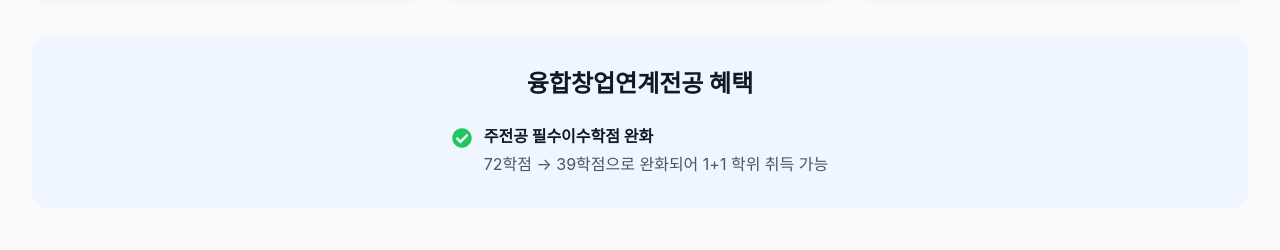
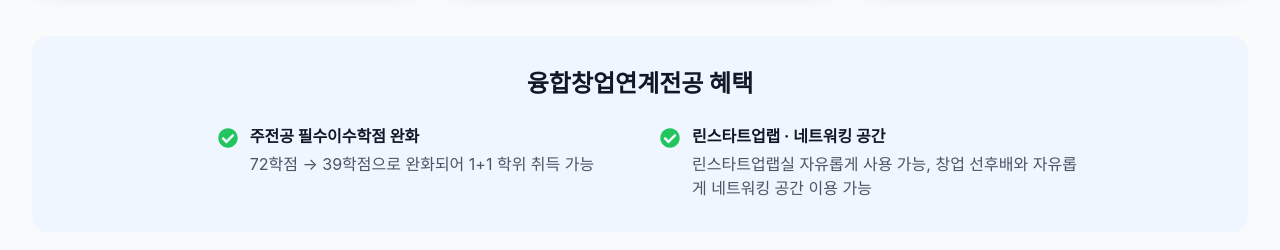
Before and after one commit to unvisr-code/startup-sejong, a Next.js app: page / in a window 1280 px wide. Shown: the part 1640-1890 px from the top of the page. Built offline with nearby package versions, Linux system fonts and the light colour scheme; no server answers; a web font is replaced by a local one.

Commit message:
혜택 부분 수정

```diff
--- a/components/About/AboutSection.tsx
+++ b/components/About/AboutSection.tsx
@@ -99,12 +99,19 @@ const AboutSection = () => {
           className="mt-8 sm:mt-10 md:mt-12 bg-blue-50 rounded-2xl p-6 sm:p-8"
         >
           <h3 className="text-xl sm:text-2xl font-bold mb-4 sm:mb-6 text-center">융합창업연계전공 혜택</h3>
-          <div className="flex justify-center">
-            <div className="flex items-start">
+          <div className="grid grid-cols-1 sm:grid-cols-2 gap-6 sm:gap-10 max-w-4xl mx-auto">
+            <div className="flex items-start justify-center">
               <FaCheckCircle className="text-green-500 text-xl mt-1 mr-3 flex-shrink-0" />
               <div>
                 <h4 className="font-bold mb-1">주전공 필수이수학점 완화</h4>
                 <p className="text-gray-600 text-sm sm:text-base">72학점 → 39학점으로 완화되어 1+1 학위 취득 가능</p>
+              </div>
+            </div>
+            <div className="flex items-start justify-center">
+              <FaCheckCircle className="text-green-500 text-xl mt-1 mr-3 flex-shrink-0" />
+              <div>
+                <h4 className="font-bold mb-1">린스타트업랩 · 네트워킹 공간</h4>
+                <p className="text-gray-600 text-sm sm:text-base">린스타트업랩실 자유롭게 사용 가능, 창업 선후배와 자유롭게 네트워킹 공간 이용 가능</p>
               </div>
             </div>
           </div>
```
